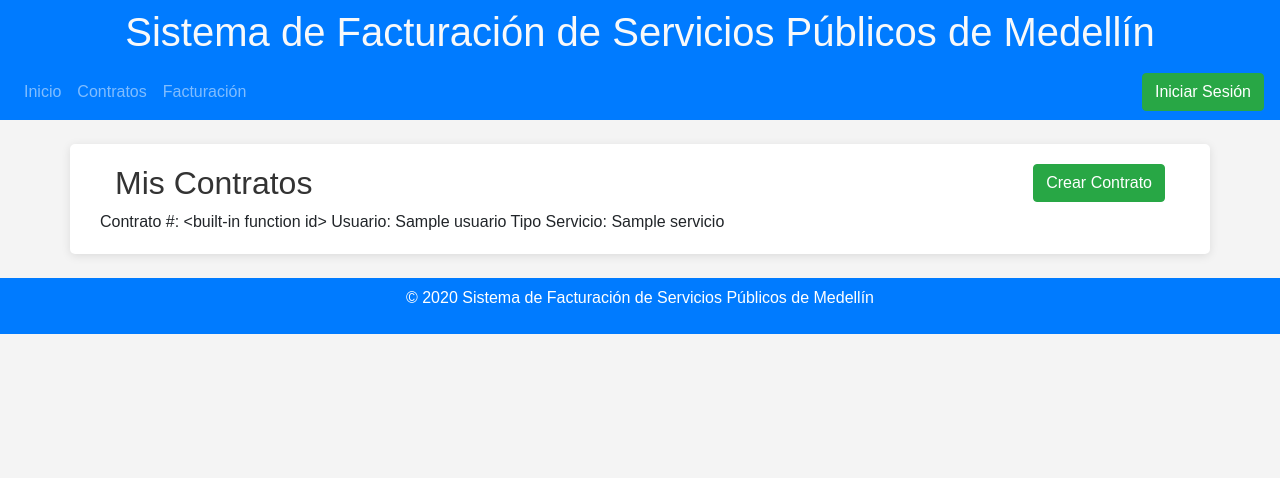
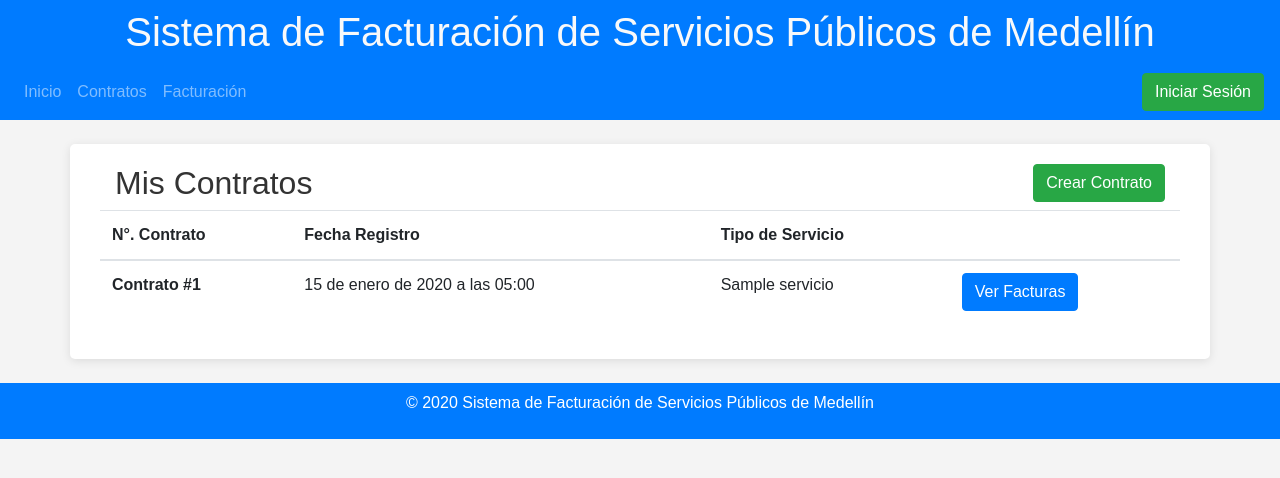
Before and after one commit to Juansecod/LaboratorioI-ElectivaIII, a Django app: template Main/FacturasMed/templates/contratos.html in a window 1280 px wide. Shown: the top 478 px of the page. Run offline with Django 5.2, Linux system fonts and the light colour scheme; tables that the repository leaves empty hold one stand-in row (values such as "Sample post"); the template is opened without the code that fills it: values that come from a table or form of the project are taken from there, most other values are stand-ins (such as "Sample title", 1, 10 or a date in 2020); some libraries are stand-ins or nearby versions.

Commit message:
Fix view of contracts in template

```diff
--- a/Main/FacturasMed/templates/contratos.html
+++ b/Main/FacturasMed/templates/contratos.html
@@ -7,9 +7,25 @@
             <a href="{% url 'crear_contrato' %}"><button class="btn btn-success">Crear Contrato</button></a>
         </div>
         {% if contratos %}
-            {% for contrato in contratos %}
-                {{contrato}}
-            {% endfor %}
+            <table class="table">
+                <thead>
+                    <tr>
+                        <th scope="col">N°. Contrato</th>
+                        <th scope="col">Fecha Registro</th>
+                        <th>Tipo de Servicio</th>
+                        <th scope="col"></th>
+                </thead>
+                <tbody>
+                    {% for contrato in contratos %}
+                        <tr>
+                            <th scope="row">Contrato #{{contrato.id}}</td>
+                            <td>{{contrato.fecha_creacion}}</td>
+                            <td>{{contrato.servicio.nombre}}</td>
+                            <td><a class="btn btn-primary" href="#">Ver Facturas</a></td>
+                        </tr>
+                    {% endfor %}
+                </tbody>
+            </table>
         {% else %}
             <span class="d-flex flex-column align-items-center justify-content-center">
                 <i class="fa-solid fa-business-time icono-sin-contratos"></i>
```
